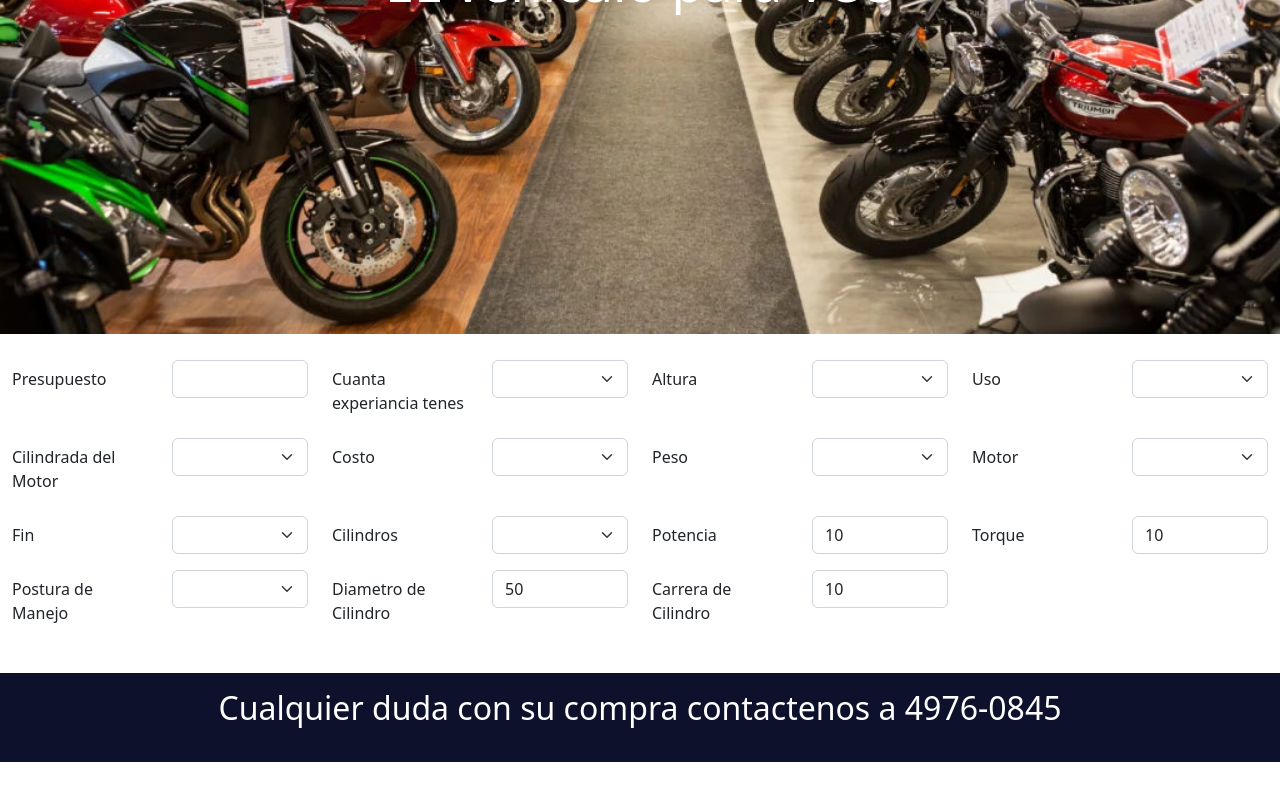
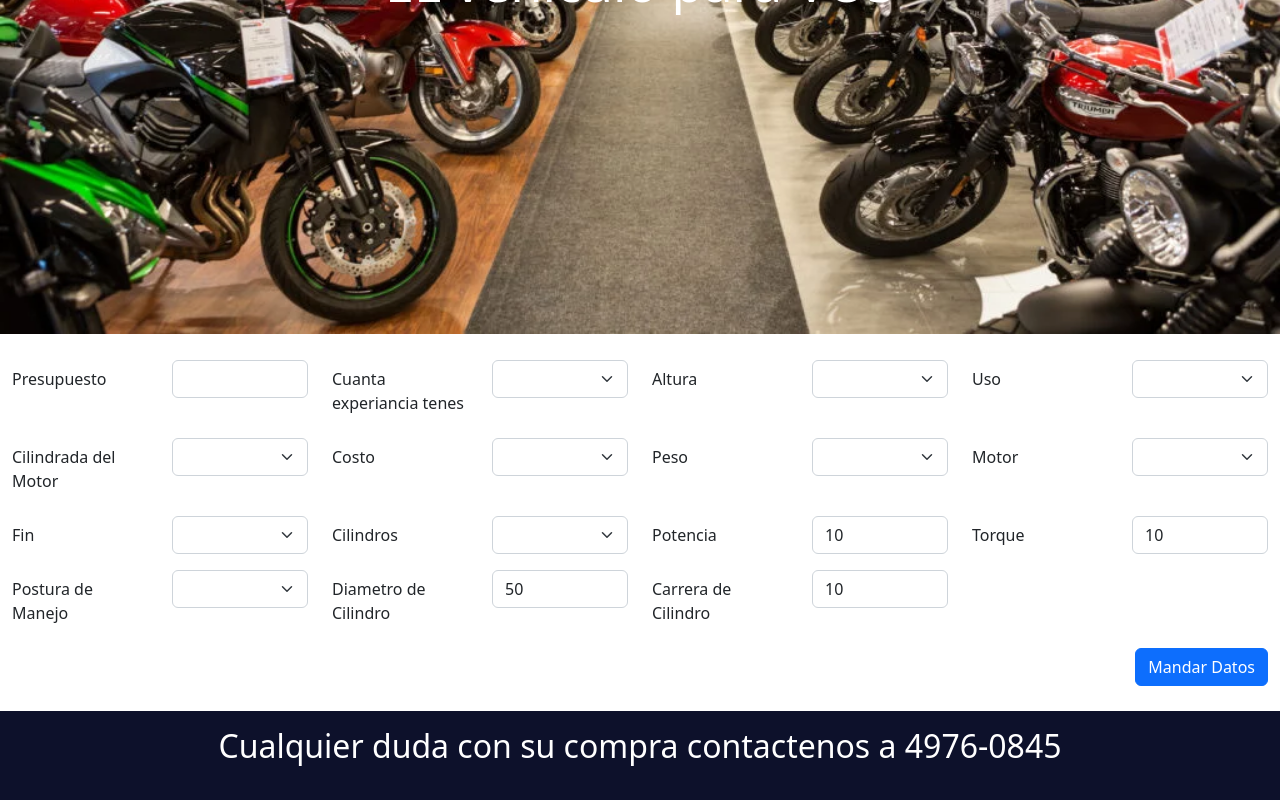
Before and after one commit to Santiago39353535/fallas1-tp, a React (Create React App) app: page / in a window 1280 px wide. Shown: the part 482-1282 px from the top of the page. Before the commit the page ends 1244 px from the top, so only its background shows below. Built offline with nearby package versions, Linux system fonts and the light colour scheme.

Commit message:
agregado de boton de submit

```diff
--- a/src/views/pages/Home/Home.jsx
+++ b/src/views/pages/Home/Home.jsx
@@ -2,6 +2,7 @@ import React from 'react';
 import { useEffect,useReducer,useState } from 'react';
 import { useParallax, useParallaxController, Parallax } from 'react-scroll-parallax';
 import Form from 'react-bootstrap/Form';
+import Button  from "react-bootstrap/Button"
 import constants from '../../../assets/constants';
 import Col from 'react-bootstrap/Col';
 import Row from 'react-bootstrap/Row';
@@ -50,7 +51,7 @@ const Home = () => {
 
     const validate = () =>{
         let errors = {};
-
+        console.log('datos',values)
         setFormErrors(errors);
 
         if (Object.keys(errors).length === 0) {
@@ -291,6 +292,15 @@ const Home = () => {
                         </Col>
                         <Col></Col>
                     </Row>
+                    <Row className="justify-content-md-end">
+                        <Col md="auto">
+                            <Form.Group controlId="formSubmit">
+                                <Button variant="primary" type="submit">
+                                    Mandar Datos
+                                </Button>
+                            </Form.Group>
+                        </Col>
+                    </Row>
                 </Form>
             </div>
         </>
```
